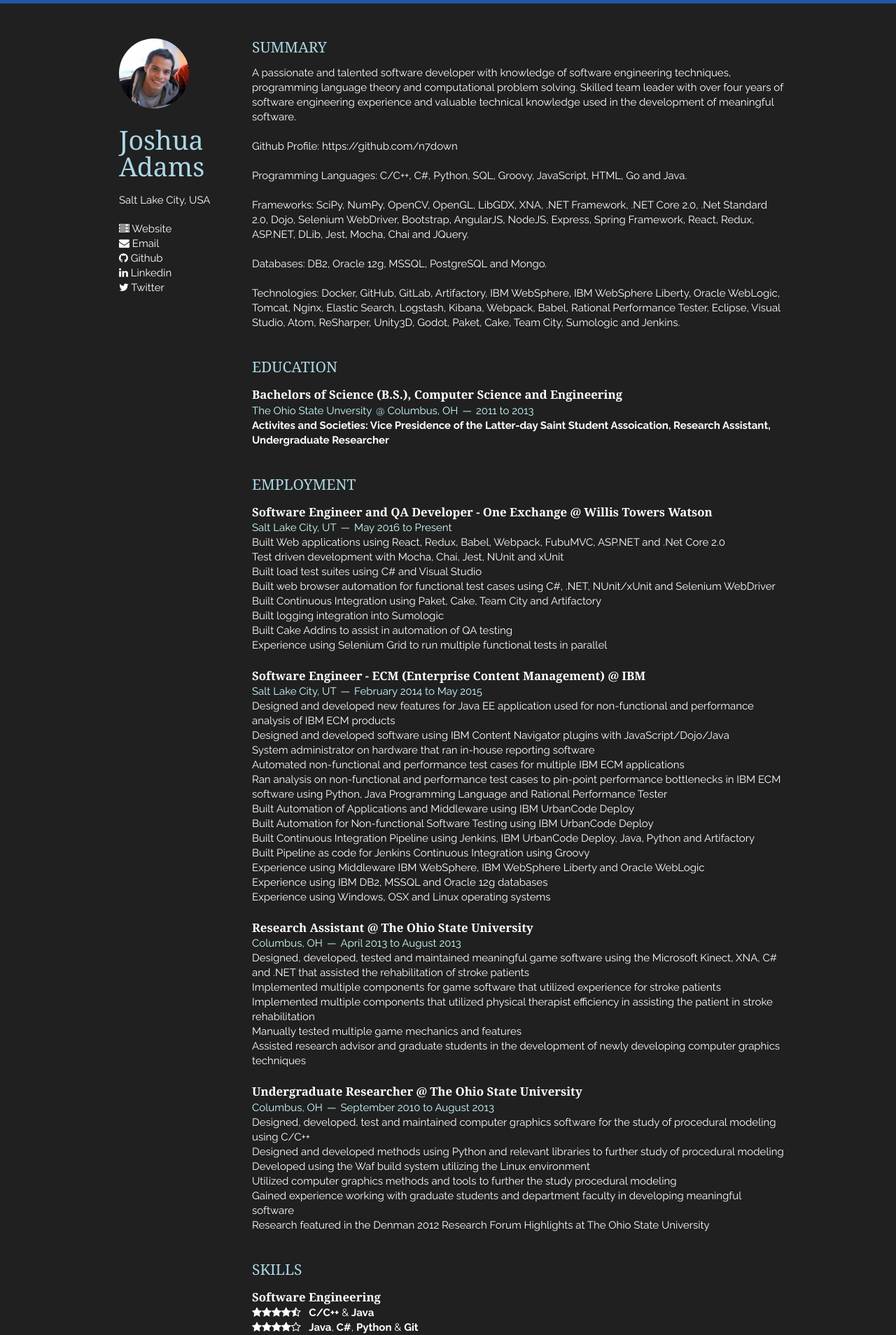
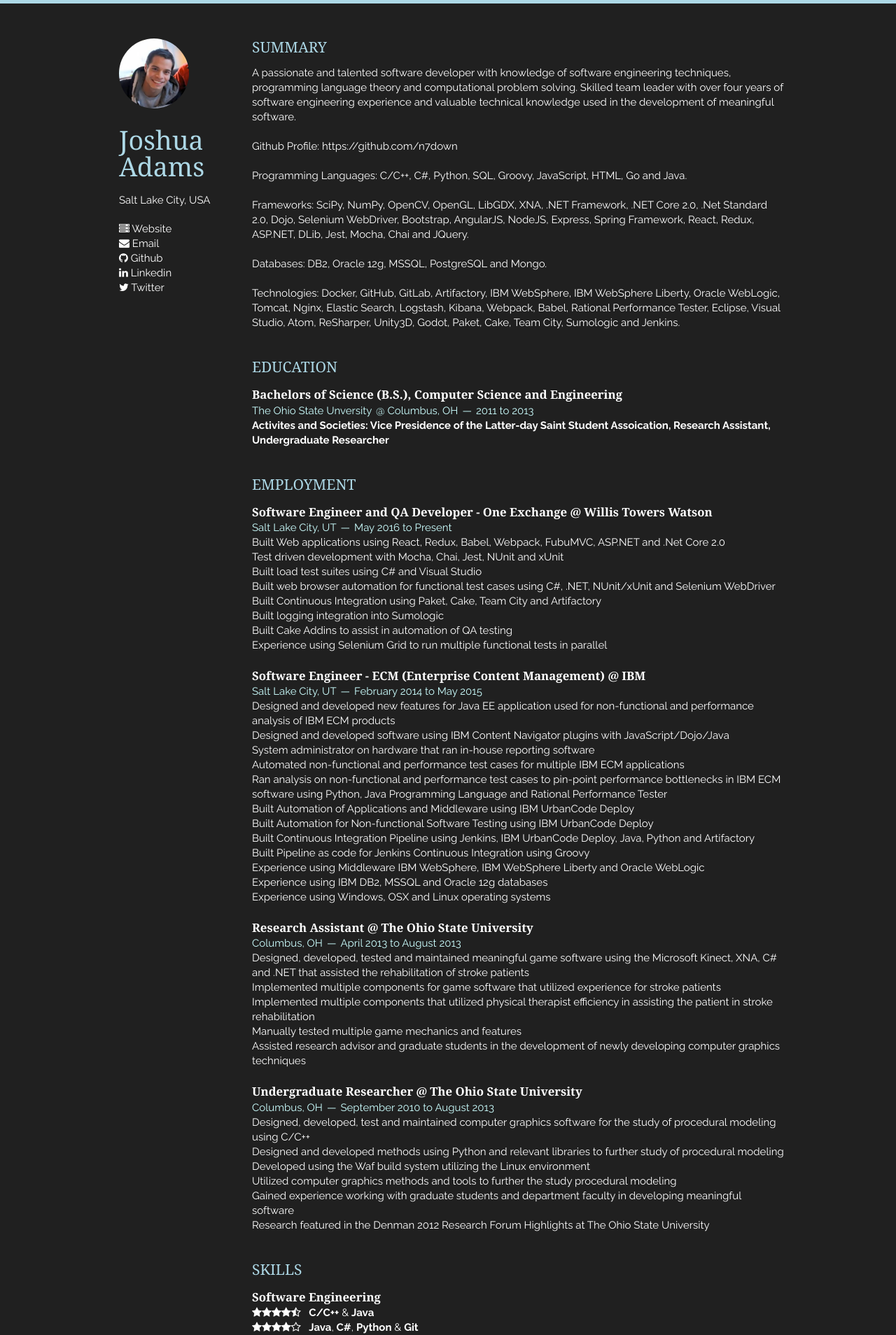
Before and after one commit to N7down/Vitae, a Jekyll site: the page built from index.html, in a window 1280 px wide. Shown: the top 1908 px of the page at 70% size. Built offline with Jekyll 4.4.1, drawn with Linux system fonts in a browser that asks for light colours; nearby versions of some CDN libraries; Markdown is read by kramdown in place of the engine named in the settings; the list of posts is cut into pages by our own code.

Commit message:
updated border color

```diff
--- a/static/css/layout.css
+++ b/static/css/layout.css
@@ -5,8 +5,8 @@ body {
     font-size: 15px;
     line-height: 21px;
     color: #FFFFFF;
-    border-top: 5px solid #2155a8;
-    border-bottom: 5px solid #2155a8;
+    border-top: 5px solid #ADD8E6;
+    border-bottom: 5px solid #ADD8E6;
 }
 
 .container {
```
